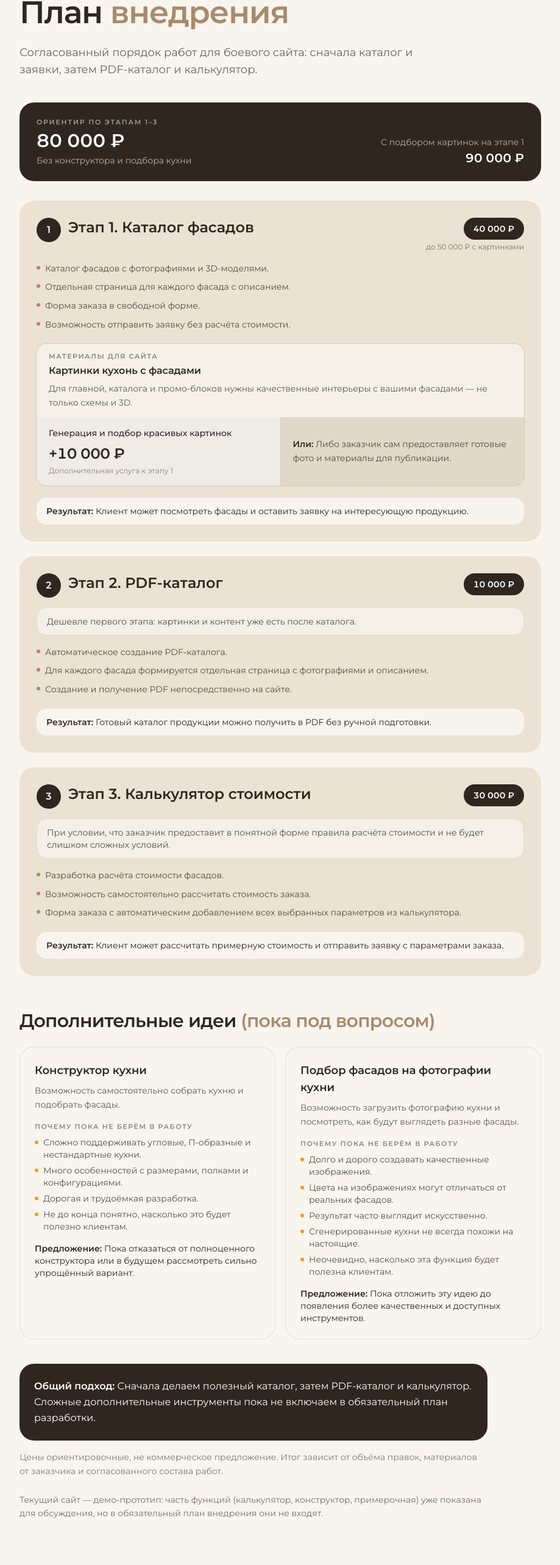
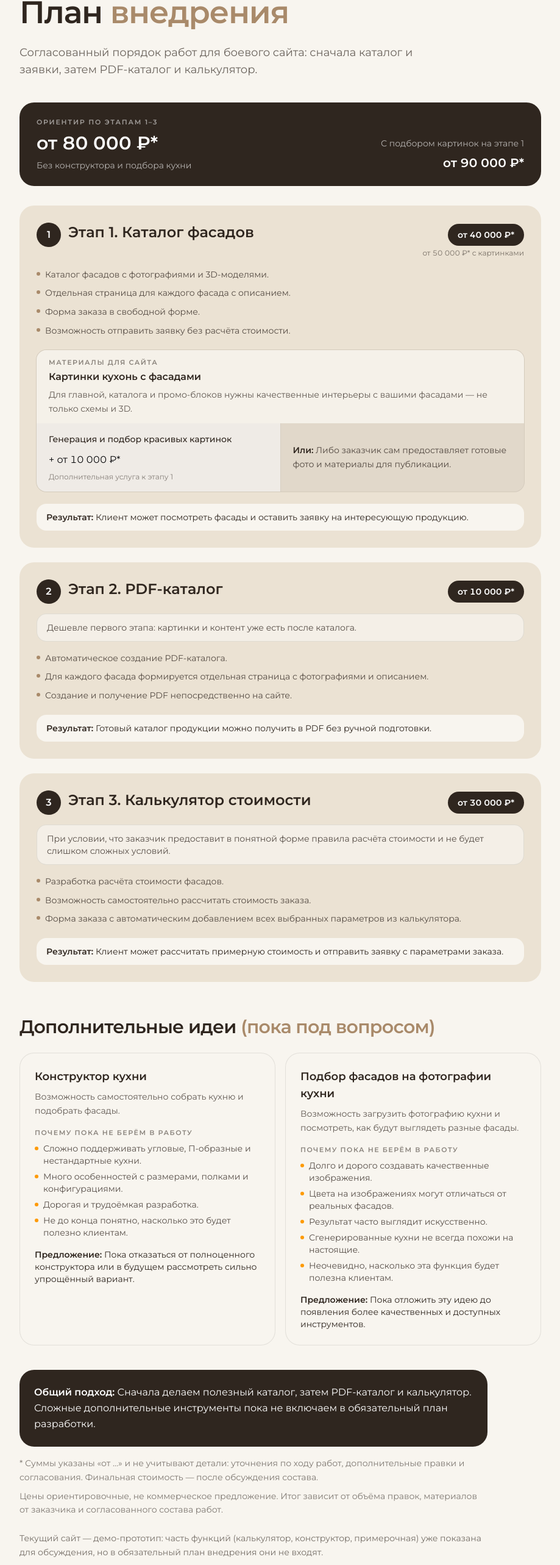
Before and after one commit to IvanDmitrachkov/fasady-sysoly-mvp-catalog, a Next.js app: page /offer in a window 1280 px wide. Shown: the part 220-2786 px from the top of the page at 61% size, without its empty margins (180-1099 px from the left). Built offline with nearby package versions, Linux system fonts and the light colour scheme.

Commit message:
выбор фасадов на кухне

```diff
--- a/src/components/offer/ImplementationPlan.tsx
+++ b/src/components/offer/ImplementationPlan.tsx
@@ -1,13 +1,50 @@
 import {
   deferredIdeas,
+  formatImplementationPrice,
+  implementationPriceAsteriskNote,
   implementationPriceDisclaimer,
   implementationStages,
   implementationStagesTotalRub,
   implementationSummary,
+  implementationTotalWithKitchenImagesRub,
+  showImplementationPricesOnSite,
   type ImplementationStage,
   type StageMaterialAddon,
 } from "@/lib/implementation-plan";
-import { rub } from "@/lib/offer";
+
+type PriceVisual = "onDark" | "onLight" | "largeDark";
+
+function HiddenPrice({ visual }: { visual: PriceVisual }) {
+  const bar =
+    visual === "largeDark"
+      ? "h-10 w-36 sm:w-40"
+      : visual === "onDark"
+        ? "h-7 w-28"
+        : "h-8 w-32 bg-cocoa/15";
+
+  return (
+    <span className="inline-block select-none" aria-hidden>
+      <span className={`block rounded-full blur-lg ${visual === "onLight" ? bar : `bg-white/35 ${bar}`}`} />
+    </span>
+  );
+}
+
+function PriceLine({
+  amountRub,
+  prefix = "",
+  className = "",
+  visual = "onLight",
+}: {
+  amountRub: number;
+  prefix?: string;
+  className?: string;
+  visual?: PriceVisual;
+}) {
+  if (!showImplementationPricesOnSite) {
+    return <HiddenPrice visual={visual} />;
+  }
+  return <span className={`tabular-nums ${className}`}>{formatImplementationPrice(amountRub, prefix)}</span>;
+}
 
 function MaterialAddon({ addon }: { addon: StageMaterialAddon }) {
   return (
@@ -20,8 +57,10 @@ function MaterialAddon({ addon }: { addon: StageMaterialAddon }) {
       <div className="grid gap-px bg-cocoa/10 sm:grid-cols-2">
         <div className="bg-white/60 px-4 py-4 sm:px-5">
           <p className="text-sm font-medium text-cocoa">{addon.serviceLabel}</p>
-          <p className="mt-2 text-2xl font-semibold tabular-nums tracking-tight text-cocoa">+{rub(addon.priceRub)}</p>
-          <p className="mt-1 text-xs text-cocoa/55">Дополнительная услуга к этапу 1</p>
+          <div className="mt-3">
+            <PriceLine amountRub={addon.priceRub} prefix="+ " visual="onLight" />
+          </div>
+          <p className="mt-2 text-xs text-cocoa/55">Дополнительная услуга к этапу 1</p>
         </div>
         <div className="flex items-center bg-sand/50 px-4 py-4 sm:px-5">
           <p className="text-sm leading-relaxed text-cocoa/80">
@@ -53,13 +92,21 @@ function StageCard({ stage }: { stage: ImplementationStage }) {
             </h2>
           </div>
         </div>
-        <div className="flex flex-col items-end gap-1 text-right">
-          <span className="rounded-full bg-cocoa px-4 py-2 text-sm font-semibold tabular-nums text-white">
-            {rub(stage.priceRub)}
-          </span>
-          {maxWithImages !== null && (
-            <span className="text-xs text-cocoa/60">
-              до {rub(maxWithImages)} с&nbsp;картинками
+        <div className="flex shrink-0 flex-col items-end gap-1 pt-0.5">
+          {showImplementationPricesOnSite ? (
+            <>
+              <span className="rounded-full bg-cocoa px-4 py-2 text-sm font-semibold tabular-nums text-white">
+                {formatImplementationPrice(stage.priceRub)}
+              </span>
+              {maxWithImages !== null && (
+                <span className="text-xs tabular-nums text-cocoa/60">
+                  {formatImplementationPrice(maxWithImages)} с&nbsp;картинками
+                </span>
+              )}
+            </>
+          ) : (
+            <span className="rounded-full bg-cocoa px-3 py-2">
+              <HiddenPrice visual="onDark" />
             </span>
           )}
         </div>
@@ -90,19 +137,21 @@ function StageCard({ stage }: { stage: ImplementationStage }) {
 }
 
 export default function ImplementationPlan() {
-  const kitchenAddon = implementationStages[0]?.materialAddon?.priceRub ?? 0;
-
   return (
     <div className="mt-10">
       <div className="mb-8 flex flex-wrap items-end justify-between gap-4 rounded-[1.5rem] bg-cocoa px-5 py-5 text-white sm:px-7 sm:py-6">
         <div>
           <p className="text-[11px] font-semibold uppercase tracking-[0.16em] text-white/55">Ориентир по этапам 1–3</p>
-          <p className="mt-1 text-2xl font-semibold tabular-nums sm:text-3xl">{rub(implementationStagesTotalRub)}</p>
-          <p className="mt-1 text-sm text-white/65">Без конструктора и подбора кухни</p>
+          <div className="mt-2 text-2xl font-semibold sm:text-3xl">
+            <PriceLine amountRub={implementationStagesTotalRub} visual="largeDark" />
+          </div>
+          <p className="mt-2 text-sm text-white/65">Без конструктора и подбора кухни</p>
         </div>
         <div className="text-right">
           <p className="text-sm text-white/65">С подбором картинок на этапе 1</p>
-          <p className="mt-0.5 text-xl font-semibold tabular-nums">{rub(implementationStagesTotalRub + kitchenAddon)}</p>
+          <div className="mt-2 flex justify-end text-xl font-semibold">
+            <PriceLine amountRub={implementationTotalWithKitchenImagesRub} visual="largeDark" />
+          </div>
         </div>
       </div>
 
@@ -145,9 +194,12 @@ export default function ImplementationPlan() {
         <span className="font-semibold">Общий подход:</span> {implementationSummary}
       </p>
 
-      <p className="mt-4 max-w-3xl text-sm leading-relaxed text-cocoa/60" role="note">
-        {implementationPriceDisclaimer}
-      </p>
+      {showImplementationPricesOnSite && (
+        <div className="mt-4 max-w-3xl space-y-2 text-sm leading-relaxed text-cocoa/60" role="note">
+          <p>{implementationPriceAsteriskNote}</p>
+          <p>{implementationPriceDisclaimer}</p>
+        </div>
+      )}
 
       <p className="mt-6 max-w-3xl text-sm leading-relaxed text-cocoa/65" role="note">
         Текущий сайт — демо-прототип: часть функций (калькулятор, конструктор, примерочная) уже показана для обсуждения,
--- a/src/lib/implementation-plan.ts
+++ b/src/lib/implementation-plan.ts
@@ -2,6 +2,7 @@
  * План внедрения проекта (этапы 1–3, отложенные идеи, ориентиры по стоимости).
  * Источник правды вместе с docs/implementation-plan.md — при изменении обновляйте оба.
  */
+import { rub } from "./offer";
 export type StageMaterialAddon = {
   id: string;
   title: string;
@@ -117,8 +118,26 @@ export const deferredIdeas: DeferredIdea[] = [
 /** Сумма этапов 1–3 (без конструктора и подбора кухни; опция картинок — отдельно) */
 export const implementationStagesTotalRub = implementationStages.reduce((s, st) => s + st.priceRub, 0);
 
+/** Этап 1 + опция «картинки кухонь» (оригинальные ₽, в UI см. showImplementationPricesOnSite) */
+export const implementationTotalWithKitchenImagesRub =
+  implementationStagesTotalRub + (implementationStages[0]?.materialAddon?.priceRub ?? 0);
+
 export const implementationSummary =
   "Сначала делаем полезный каталог, затем PDF-каталог и калькулятор. Сложные дополнительные инструменты пока не включаем в обязательный план разработки.";
 
 export const implementationPriceDisclaimer =
   "Цены ориентировочные, не коммерческое предложение. Итог зависит от объёма правок, материалов от заказчика и согласованного состава работ.";
+
+/** Сноска к суммам с * на `/offer` */
+export const implementationPriceAsteriskNote =
+  "* Суммы указаны «от …» и не учитывают детали: уточнения по ходу работ, дополнительные правки и согласования. Финальная стоимость — после обсуждения состава.";
+
+/** Подпись цены на странице плана: «от 40 000 ₽*». prefix «+» — для доп. услуги («+ от 10 000 ₽*»). */
+export function formatImplementationPrice(amountRub: number, prefix = "") {
+  return `${prefix}от ${rub(amountRub)}*`;
+}
+
+/**
+ * Показывать ли ориентиры в ₽ на `/offer`. Цифры всегда в priceRub этапов и в docs/implementation-plan.md.
+ */
+export const showImplementationPricesOnSite = true;
```
Also changed, not shown: 1 other file (tests, documents, lock files or other folders).
